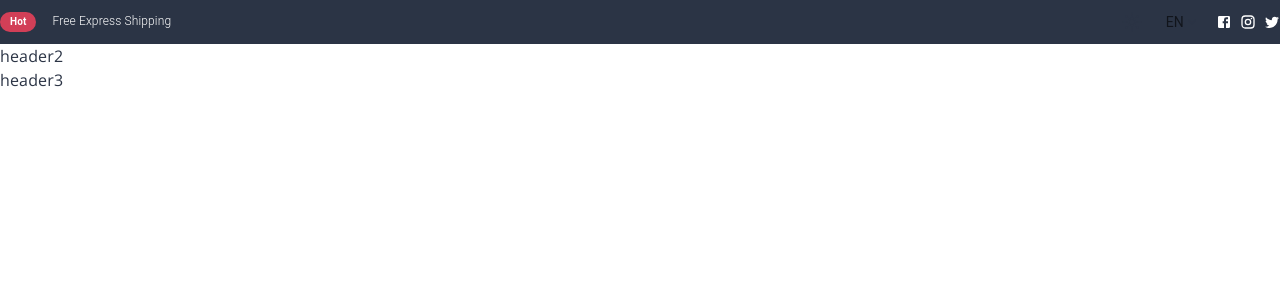
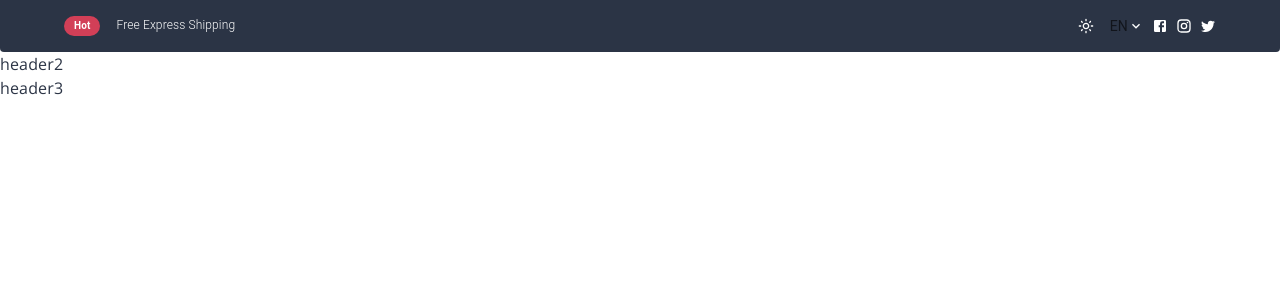
Before and after one commit to saghro/react-ecommerce, a React (Vite) app: page / in a window 1280 px wide. Shown: the top 300 px of the page. Built offline with nearby package versions, Linux system fonts and the light colour scheme.

Commit message:
finiched header1

```diff
--- a/src/components/header/Header1.jsx
+++ b/src/components/header/Header1.jsx
@@ -2,7 +2,7 @@ import { DarkModeOutlined, ExpandMore, LightModeOutlined } from "@mui/icons-mate
 import FacebookIcon from "@mui/icons-material/Facebook";
 import InstagramIcon from "@mui/icons-material/Instagram";
 import TwitterIcon from "@mui/icons-material/Twitter";
-import { Box, IconButton, Stack, Typography, useTheme } from "@mui/material";
+import { Box, Container, IconButton, Stack, Typography, useTheme } from "@mui/material";
 import List from "@mui/material/List";
 import ListItem from "@mui/material/ListItem";
 import ListItemText from "@mui/material/ListItemText";
@@ -32,8 +32,14 @@ const Header1 = () => {
     setAnchorEl(null);
   };
   return (
-    <Box sx={{ bgcolor: "#2B3445" }}>
-      <Stack direction={"row"} alignItems={"center"}>
+    <Box sx={{
+      bgcolor: "#2B3445",
+       py:"4px",
+       borderBottomRightRadius:4,
+       borderBottomLeftRadius:4
+       }}>
+       <Container>
+       <Stack direction={"row"} alignItems={"center"}>
         <Typography
           sx={{
             mr: 2,
@@ -69,9 +75,9 @@ const Header1 = () => {
                 );
                 colorMode.toggleColorMode();
               }}
-              color="inherit"
+
             >
-              <LightModeOutlined fontSize="small" />
+              <LightModeOutlined fontSize="small" sx={{fontSize:"16px" ,color:"#fff"}}/>
             </IconButton>
           ) : (
             <IconButton
@@ -82,7 +88,7 @@ const Header1 = () => {
                 );
                 colorMode.toggleColorMode();
               }}
-              color="inherit"
+
             >
               <DarkModeOutlined />
             </IconButton>
@@ -102,12 +108,12 @@ const Header1 = () => {
             aria-label="when device is locked"
             aria-expanded={open ? "true" : undefined}
             onClick={handleClickListItem}
-            sx={{"&:hover":{cursor:"pointer"}}}
+            sx={{"&:hover":{cursor:"pointer"},px:1}}
           >
             <ListItemText
              sx={{"MuiTypography-root":{fontSize:"11px" , color:"#fff"}, }}
             secondary={options[selectedIndex]} />
-            <ExpandMore  sx={{fontSize:"16px"}}/>
+            <ExpandMore  sx={{fontSize:"16px" , color:"#fff"}}/>
           </ListItem>
         </List>
         <Menu
@@ -146,6 +152,7 @@ const Header1 = () => {
         />
         <TwitterIcon sx={{ fontSize: "16px", color: "#fff" }} />
       </Stack>
+       </Container>
     </Box>
   );
 };
```
